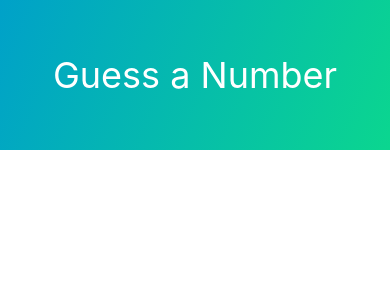
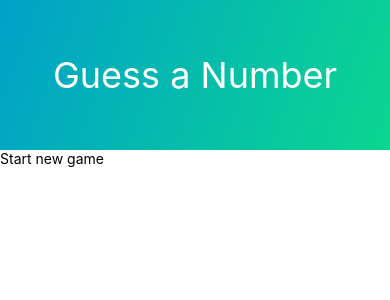
Before and after one commit to annaszalkiewicz/guess-number, a React Native app: screen / in a window 390 px wide. Shown: the top 300 px of the page. Built offline with nearby package versions, Linux system fonts and the light colour scheme.

Commit message:
Create StartGame screen

```diff
--- a/App.js
+++ b/App.js
@@ -1,11 +1,13 @@
 import React from "react";
 import { StyleSheet, View } from "react-native";
 import Header from "./components/Header";
+import StartGameScreen from "./screens/StartGameScreen";
 
 export default function App() {
   return (
     <View style={styles.container}>
       <Header title="Guess a Number" />
+      <StartGameScreen />
     </View>
   );
 }
--- /dev/null
+++ b/screens/StartGameScreen.js
@@ -0,0 +1,14 @@
+import React from "react";
+import { View, Text, StyleSheet } from "react-native";
+
+const StartGameScreen = () => {
+  return (
+    <View>
+      <Text>Start new game</Text>
+    </View>
+  );
+};
+
+const styles = StyleSheet.create({});
+
+export default StartGameScreen;
```
